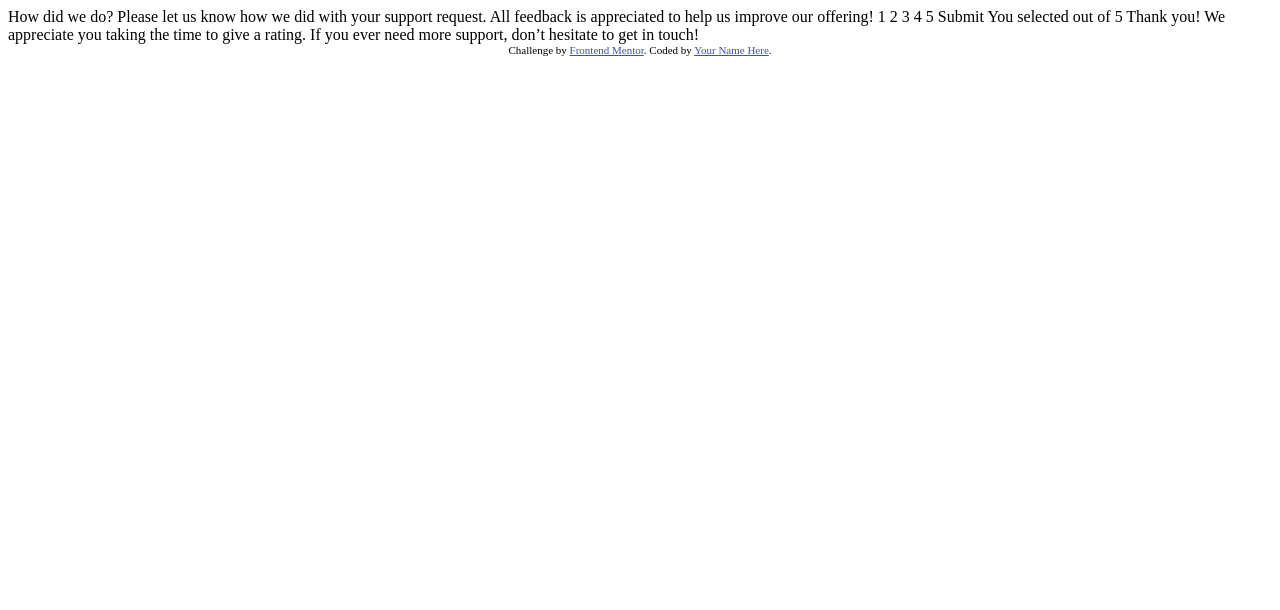
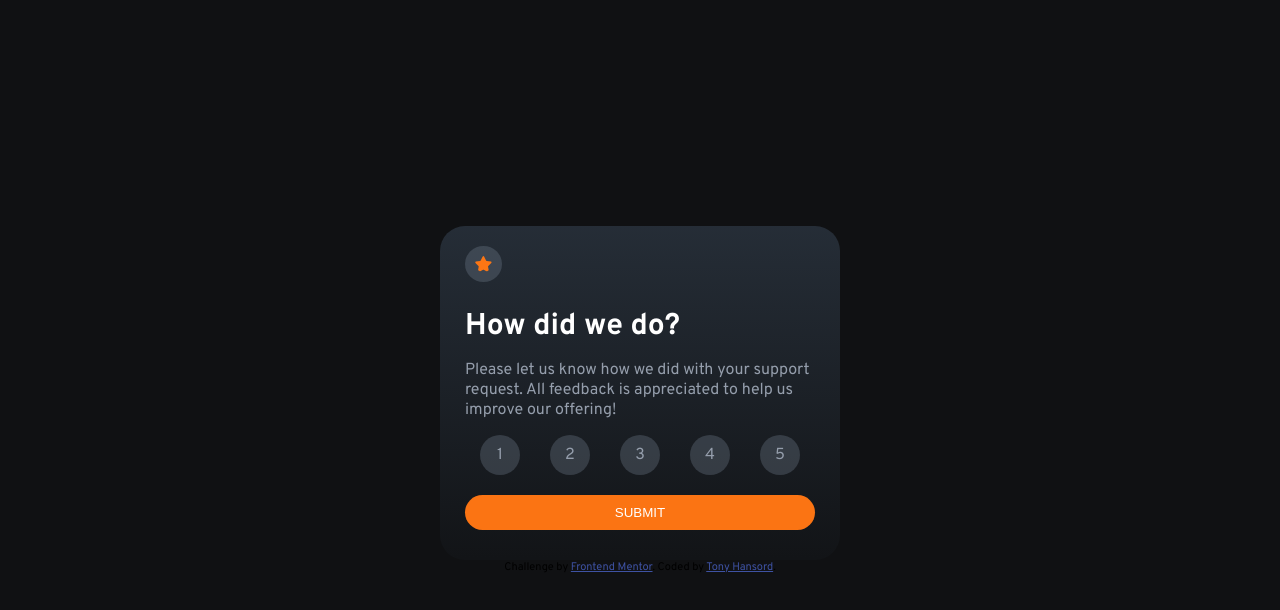
Before and after one commit to TonyHansord/FrontEndMentorChallenges, a plain HTML site: page interactive-rating-component/index.html in a window 1280 px wide. Drawn offline with Linux system fonts and the light colour scheme.

```diff
--- a/interactive-rating-component/index.html
+++ b/interactive-rating-component/index.html
@@ -3,47 +3,89 @@
 <head>
   <meta charset="UTF-8">
   <meta name="viewport" content="width=device-width, initial-scale=1.0"> <!-- displays site properly based on user's device -->
-
   <link rel="icon" type="image/png" sizes="32x32" href="./images/favicon-32x32.png">
+  <link rel="stylesheet" href="styles/styles.css">
 
   <title>Frontend Mentor | Interactive rating component</title>
 
-  <!-- Feel free to remove these styles or customise in your own stylesheet 👍 -->
-  <style>
-    .attribution { font-size: 11px; text-align: center; }
-    .attribution a { color: hsl(228, 45%, 44%); }
-  </style>
 </head>
 <body>
+<main>
+  <!-- Rating state start -->
+  <div class="card">
 
-  <!-- Rating state start -->
+    <div class="card-content">
+      <img src="images/icon-star.svg" alt="star" class="star" />
+      <h1 class="card-title">How did we do?</h1>
+      <p class="card-description">Please let us know how we did with your support request. All feedback is appreciated
+      to help us improve our offering!</p>
 
-  How did we do?
-
-  Please let us know how we did with your support request. All feedback is appreciated
-  to help us improve our offering!
-
-  1 2 3 4 5
-
-  Submit
-
+      <form class="form">
+        <div>
+          <div class="radio-button-group">
+            <input type="radio" id="rate1" class="radio-input" name="rate-value" value="1"/>
+            <label for="rate1" class="radio-label">
+              <span class="radio-button">
+                <span>1</span>
+              </span>
+            </label>
+          </div>
+          <div class="radio-button-group">
+            <input type="radio" id="rate2" class="radio-input" name="rate-value" value="2"/>
+            <label for="rate1" class="radio-label">
+              <span class="radio-button">
+                <span>2</span>
+              </span>
+            </label>
+          </div>
+          <div class="radio-button-group">
+            <input type="radio" id="rate3" class="radio-input" name="rate-value" value="3"/>
+            <label for="rate1" class="radio-label">
+              <span class="radio-button">
+                <span>3</span>
+              </span>
+            </label>
+          </div>
+          <div class="radio-button-group">
+            <input type="radio" id="rate4" class="radio-input" name="rate-value" value="4"/>
+            <label for="rate1" class="radio-label">
+              <span class="radio-button">
+                <span>4</span>
+              </span>
+            </label>
+          </div>
+          <div class="radio-button-group">
+            <input type="radio" id="rate5" class="radio-input" name="rate-value" value="5"/>
+            <label for="rate1" class="radio-label">
+              <span class="radio-button">
+                <span>5</span>
+              </span>
+            </label>
+          </div>
+        </div>
+        <button class="submit" type="submit" name="submit">SUBMIT</button>
+      </form>
+    </div>
+  </div>
   <!-- Rating state end -->
 
   <!-- Thank you state start -->
 
-  You selected <!-- Add rating here --> out of 5
+  <!--You selected Add rating here out of 5
 
   Thank you!
 
   We appreciate you taking the time to give a rating. If you ever need more support,
-  don’t hesitate to get in touch!
+  don’t hesitate to get in touch!*/
 
-  <!-- Thank you state end -->
+  Thank you state end -->
 
 
   <div class="attribution">
     Challenge by <a href="https://www.frontendmentor.io?ref=challenge" target="_blank">Frontend Mentor</a>.
-    Coded by <a href="#">Your Name Here</a>.
+    Coded by <a href="https://github.com/TonyHansord">Tony Hansord</a>.
   </div>
+</main>
+
 </body>
 </html>
--- /dev/null
+++ b/interactive-rating-component/styles/styles.css
@@ -0,0 +1,128 @@
+@import url('https://fonts.googleapis.com/css2?family=Overpass:wght@400;700&display=swap');
+
+:root
+{
+  --orange: hsl(25, 97%, 53%);
+  --white: hsl(0, 0%, 100%);
+  --light-grey: hsl(217, 12%, 63%);
+  --medium-grey: hsla(216, 12%, 54%, 0.3);
+  --dark-blue: hsl(213, 19%, 18%);
+  --very-dark-blue: hsla(216, 12%, 8%, 1);
+  --background: hsl(220, 9%, 7%);
+}
+
+* {
+  margin: 0;
+  box-sizing: border-box;
+}
+
+main {
+  width: 100%;
+  display: flex;
+  align-items: center;
+  justify-content: center;
+  flex-direction: column;
+}
+body{
+  width: 100%;
+  height: calc(100vh - 1px);
+  display: flex;
+  align-items: center;
+  justify-content: center;
+  background-color: var(--background);
+  font-family: 'Overpass', sans-serif;
+}
+.card {
+  width: 400px;
+  height: auto;
+  padding: 20px 25px;
+  background: linear-gradient(
+    to bottom,
+    var(--dark-blue),
+    var(--very-dark-blue)
+    );
+  border-radius: 25px;
+}
+.card-content .star
+{
+  background-color:  var(--medium-grey);
+  padding: 10px;
+  border-radius: 100%;
+  margin-bottom: 20px;
+}
+.card-title {
+  font-size: 30px;
+  color: var(--white);
+  font-weight: 700;
+  margin-bottom: 15px;
+}
+.card-description {
+  margin-bottom: 15px;
+  color: var(--light-grey);
+}
+.form {
+  width: 100%;
+}
+
+.form div {
+  display: flex;
+  align-items: center;
+  justify-content: space-between;
+  margin-bottom: 10px;
+}
+
+.radio-input
+{
+  display: none;
+}
+.radio-label
+{
+  display: block;
+  cursor: pointer;
+  margin-right: 55px;
+  margin-bottom: 50px;
+  padding-left: 15px;
+  color: var(--light-grey);
+}
+.radio-button {
+  display: inline-grid;
+  height: 40px;
+  width: 40px;
+  border-radius: 100%;
+  position: absolute;
+  text-align: center;
+  align-items: center;
+  background-color: var(--medium-grey);
+}
+.radio-button:hover {
+  background-color: var(--orange);
+  color: var(--white);
+}
+.radio-input:checked ~ .radio-label .radio-button::after
+{
+  opacity: 1;
+}
+
+.submit {
+  background-color: var(--orange);
+  border-style: none;
+  border-radius: 25px;
+  color: var(--white);
+  width: 100%;
+  padding: 10px;
+  bottom: 10px;
+  position: relative;
+}
+.submit:hover {
+  background-color: var(--white);
+  color: var(--orange);
+}
+.attribution
+{
+  font-size: 11px;
+  text-align: center;
+}
+.attribution a
+{
+  color: hsl(228, 45%, 44%);
+}
--- /dev/null
+++ b/product-preview-card-component/styles/styles.css
@@ -0,0 +1,100 @@
+@import url('https://fonts.googleapis.com/css2?family=Montserrat:wght@500;700&display=swap');
+@import url('https://fonts.googleapis.com/css2?family=Fraunces:opsz,wght@9..144,700&display=swap');
+
+:root {
+  --desktop-image: url('../images/image-product-desktop.jpg');
+  --mobile-image: url('../images/image-product-mobile.jpg');
+  --cream-bg: #F2EAE2;
+  --card-border-radius: 10px;;
+  --deep-aquamarine: #3D8168;
+}
+
+body{
+  background-color: var(--cream-bg);
+}
+.product-type {
+  font-family: 'Montserrat', sans-serif;
+  font-weight: 500;
+  color: #6C7289;
+  text-transform: uppercase;
+  letter-spacing: 5px;
+}
+
+.product-heading
+{
+  font-family: 'Fraunces', sans-serif;
+  color: #1C232B;
+}
+
+.add-to-cart
+{
+  width: 100%;
+  height: auto;
+  background-color: var(--deep-aquamarine);
+  display: flex;
+  flex-direction: column;
+  justify-content: center;
+  align-items: center;
+  border-radius: 8px;;
+}
+
+.attribution
+{
+  font-size: 11px;
+  text-align: center;
+}
+.attribution a
+{
+  color: hsl(228, 45%, 44%);
+}
+
+/* Extra small devices (phones, 600px and down) */
+@media only screen and (max-width: 600px) {
+  .product-image {
+    content: var(--mobile-image);
+  }
+}
+
+/* Small devices (portrait tablets and large phones, 600px and up) */
+@media only screen and (min-width: 600px) {
+  .product-image {
+    content: var(--mobile-image);
+  }
+}
+
+/* Medium devices (landscape tablets, 768px and up) */
+@media only screen and (min-width: 768px) {
+  .product-image {
+    content: var(--desktop-image);
+    display: flex;
+    height: 450px;
+    width: 300px;
+    border-top-left-radius: var(--card-border-radius);
+    border-bottom-left-radius: var(--card-border-radius);
+
+  }
+  .card
+  {
+    display: flex;
+    margin: 10% auto 10%;
+    background-color: white;
+    width: 600px;
+    height: 450px;
+    border-radius: var(--card-border-radius);
+  }
+  .product-info {
+    display: flex;
+    flex-direction: column;
+    padding: 20px;
+  }
+}
+
+/* Large devices (laptops/desktops, 992px and up) */
+/* @media only screen and (min-width: 992px) {
+
+}  */
+
+/* Extra large devices (large laptops and desktops, 1200px and up) */
+/* @media only screen and (min-width: 1200px) {
+
+} */
```
Also changed, not shown: product-preview-card-component/index.html (added, +47 -0 lines), interactive-rating-component/scripts/index.js (added), product-preview-card-component/design/active-states.jpg (added), product-preview-card-component/design/desktop-design.jpg (added), product-preview-card-component/design/desktop-preview.jpg (added), product-preview-card-component/design/mobile-design.jpg (added), product-preview-card-component/images/favicon-32x32.png (added), product-preview-card-component/images/icon-cart.svg (added), product-preview-card-component/images/image-product-desktop.jpg (added), product-preview-card-component/images/image-product-mobile.jpg (added), 4 other files.
